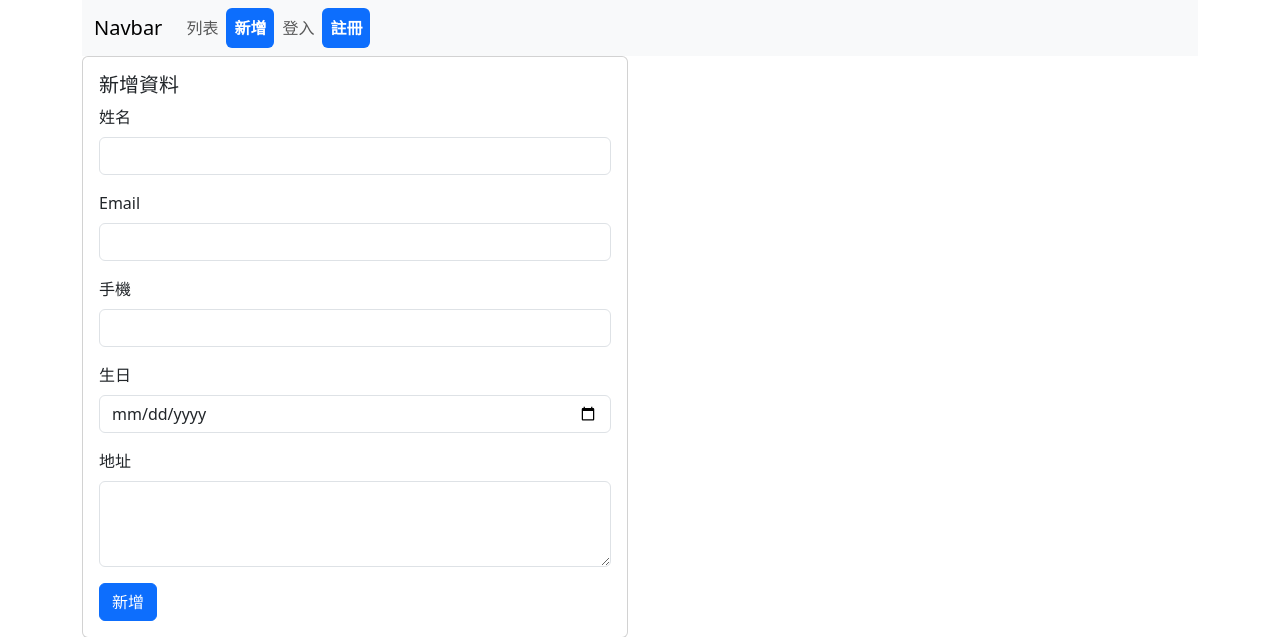
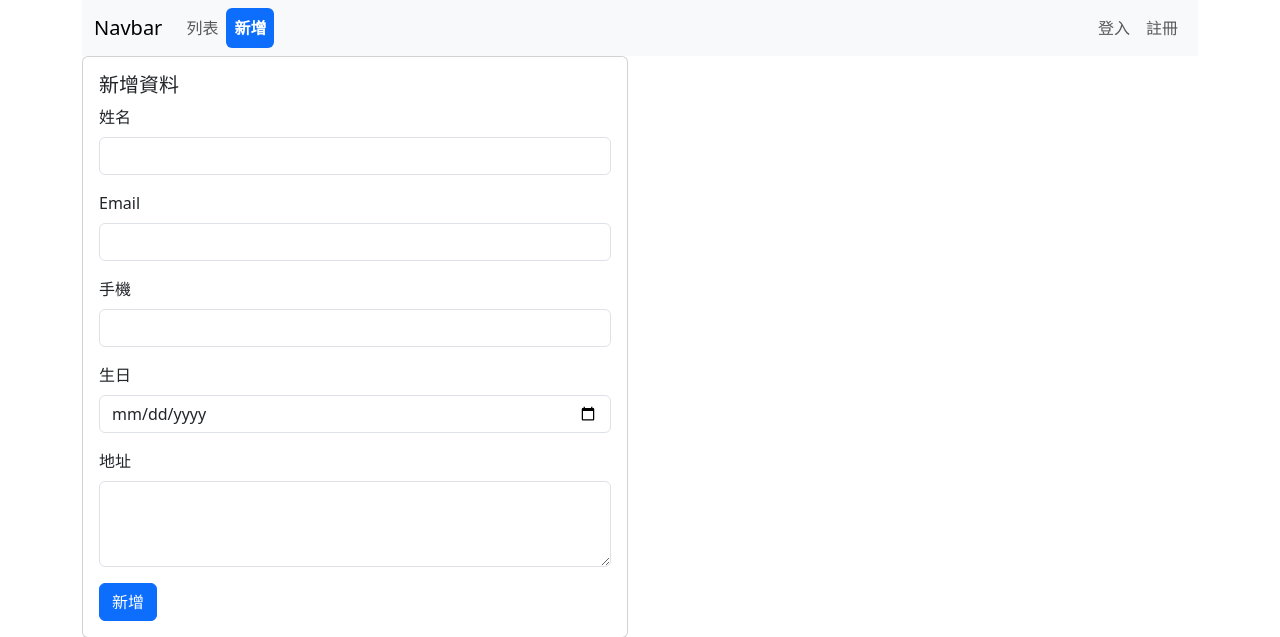
Before and after one commit to yanniao0827/php, a PHP site: page /add.php in a window 1280 px wide. Shown: the top 637 px of the page. Run offline with PHP 8.4, Linux system fonts and the light colour scheme.

Commit message:
navbar新增登出狀態

```diff
--- a/address-book/parts/navbar.php
+++ b/address-book/parts/navbar.php
@@ -27,13 +27,29 @@ if (!isset($pageName))
                     <li class="nav-item">
                         <a class="nav-link <?= $pageName == 'add' ? 'active' : '' ?>" href="add.php">新增</a>
                     </li>
-                    <ul class="navbar-nav mb-2 mb-lg-0">
+                </ul>
+
+                <ul class="navbar-nav mb-2 mb-lg-0">
+                    <?php if (isset($_SESSION['admin'])): ?>
                         <li class="nav-item">
-                            <a class="nav-link <?= $pageName == 'list' ? 'active' : '' ?>" href="list.php">登入</a>
+                            <a class="nav-link"><?= $_SESSION['admin']['nickname'] ?></a>
                         </li>
                         <li class="nav-item">
-                            <a class="nav-link <?= $pageName == 'add' ? 'active' : '' ?>" href="add.php">註冊</a>
+                            <a class="nav-link" href="logout.php">登出</a>
                         </li>
+                    <?php else: ?>
+                        <li class="nav-item">
+                            <a class="nav-link <?= $pageName == 'login' ? 'active' : '' ?>" href="login.php">登入</a>
+                        </li>
+                        <li class="nav-item">
+                            <a class="nav-link <?= $pageName == 'register' ? 'active' : '' ?>" href="register.php">註冊</a>
+                        </li>
+                    <?php endif ?>
+
+
+
+                </ul>
+
             </div>
         </div>
     </nav>
```
